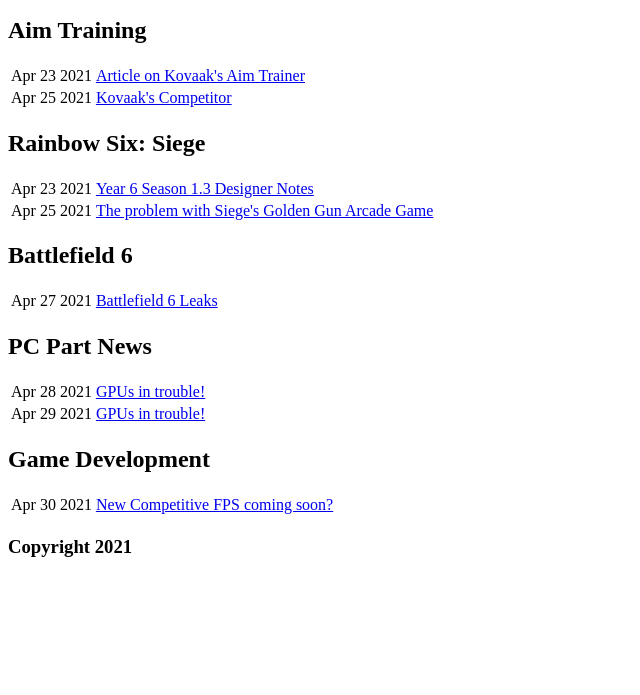
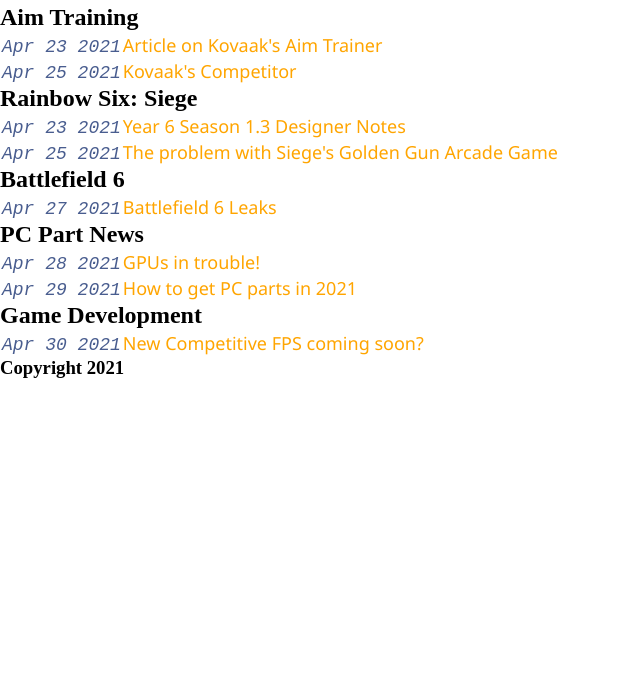
Before and after one commit to mikethedefense/officialBlog, a plain HTML site: page index.html in a window 1280 px wide. Shown: the part 105-800 px from the top of the page, without its empty margins (0-640 px from the left). Drawn offline with Linux system fonts and the light colour scheme.

Commit message:
commit 4

```diff
--- a/!index.html
+++ b/index.html
@@ -4,8 +4,8 @@
     <head>
         <title>Blog</title>
         <meta charset = "utf-8">
-        <link href = "homesheet.css" rel = "stylesheet">
-        <link rel = "icon" type = "image/png" sizes = "180x180" href = "##astro.jpg">
+        <link href = "stylesheet.css" rel = "stylesheet">
+        <link rel = "icon" type = "image/jpg" sizes = "180x180" href = "astro.jpg">
         <meta name ="description" content = "Blog website about gaming">
     </head>
 
@@ -69,7 +69,7 @@
                     </tr>
                     <tr>
                         <td><time datetime pubdate>Apr 29 2021</time></td>
-                        <td><span><a href = "pcarticle2.html">GPUs in trouble!</a></span></td>
+                        <td><span><a href = "pcarticle2.html">How to get PC parts in 2021</a></span></td>
                     </tr>
                 </tbody>
 
--- /dev/null
+++ b/stylesheet.css
@@ -0,0 +1,36 @@
+*{
+    box-sizing: border-box;
+    margin: 0;
+    padding: 0;
+}
+
+body{
+    display: grid;
+}
+
+td{
+    vertical-align: baseline;
+}
+
+a{
+    text-decoration: none;
+    color: orange;
+    font-size: 18px;
+    font-family: 'Segoe UI', Tahoma, Geneva, Verdana, sans-serif;
+}
+
+a:hover{
+    background-color: #767782;
+}
+
+header{
+    padding: 25px 0px 25px 25px;
+}
+
+
+time{
+    font-size: 18px;
+    color: #495d8f;
+    font-family: 'Courier New', Courier, monospace;
+    font-style: italic;
+}
```
Also changed, not shown: aimarticle1.html (+2 -2 lines), #stylesheet.css (deleted), astro.jpg (renamed from ##astro.jpg).
